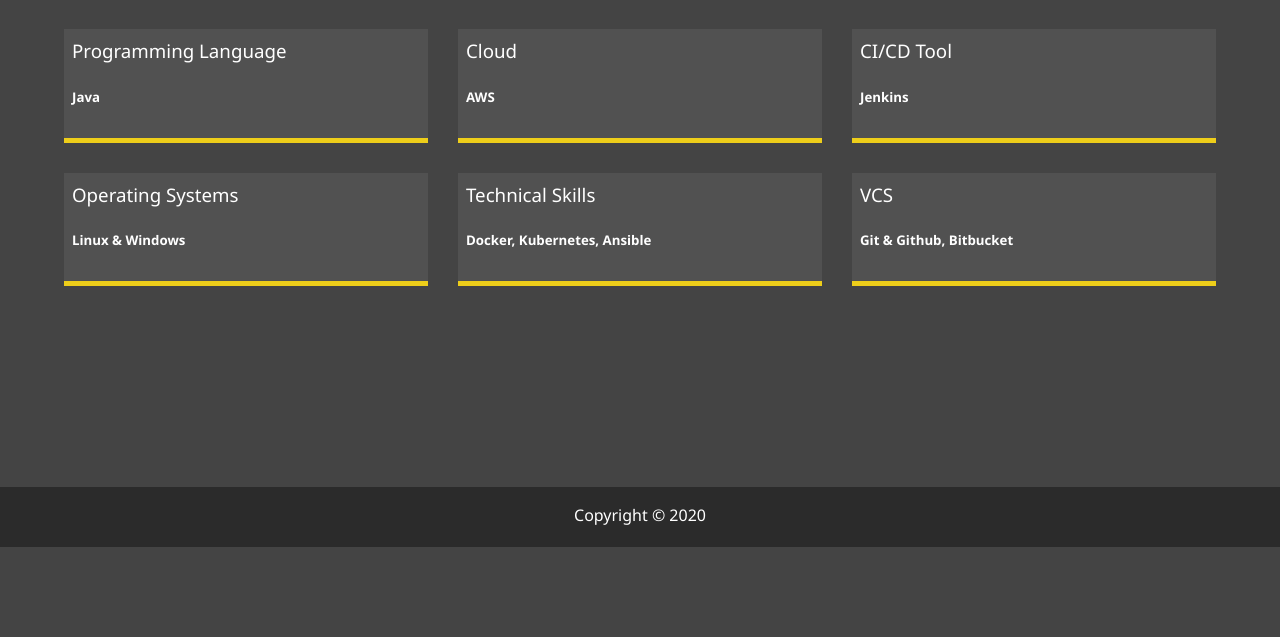
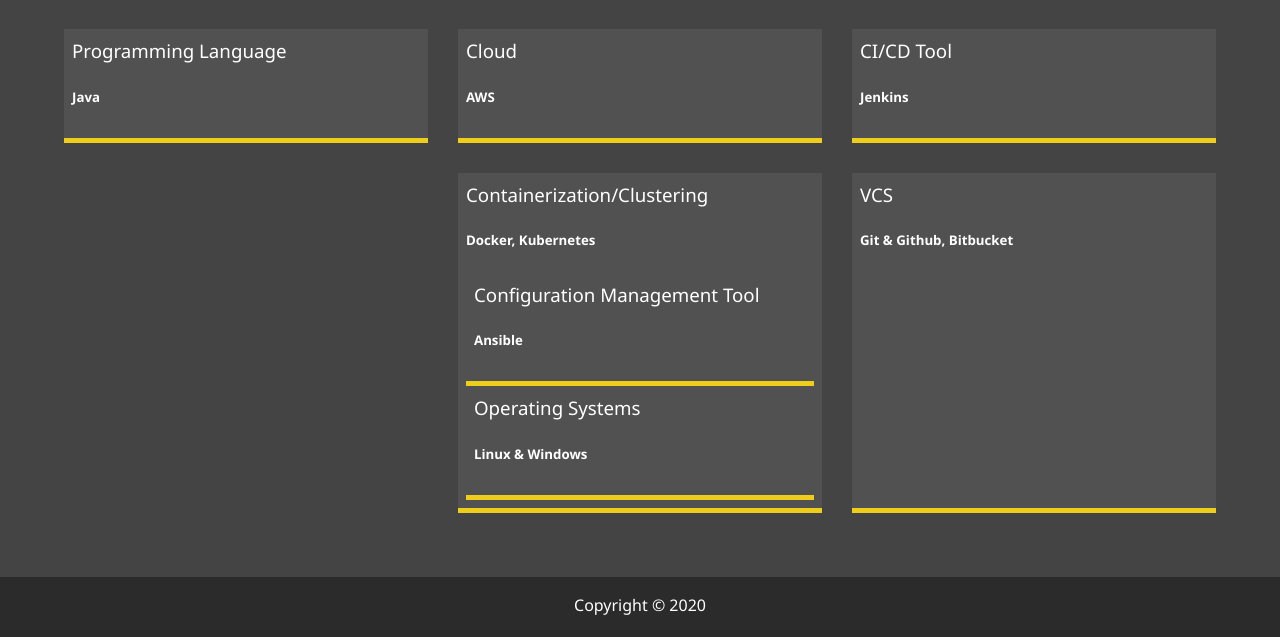
Before and after one commit to muzafferjoya/muzaffarkhan, a website: page skill.html in a window 1280 px wide. Shown: the part 253-890 px from the top of the page. Before the commit the page ends 800 px from the top, so only its background shows below. Drawn offline with Linux system fonts and the light colour scheme.

Commit message:
new commit

```diff
--- a/skill.html
+++ b/skill.html
@@ -90,8 +90,13 @@
       </div>
 
       <div class="job job-2">
-        <h3>Technical Skills</h3>
-        <h5>Docker, Kubernetes, Ansible</h5>
+        <h3>Containerization/Clustering</h3>
+        <h5>Docker, Kubernetes</h5>
+        <p></p>
+
+      <div class="job job-2">
+        <h3>Configuration Management Tool</h3>
+        <h5>Ansible</h5>
         <p></p>
       </div>
 
```
